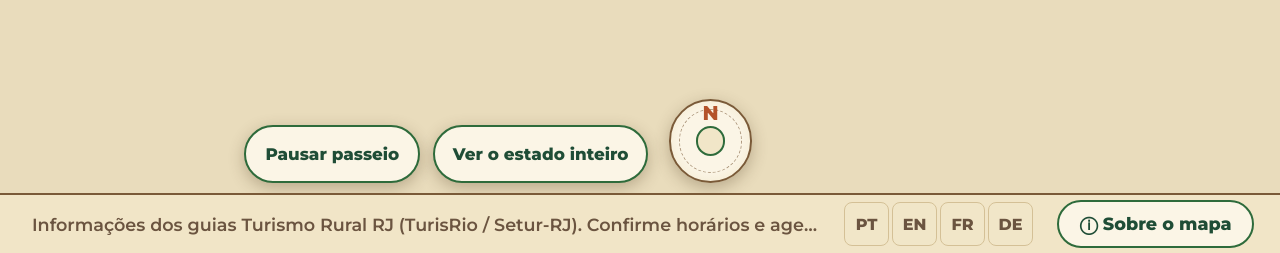
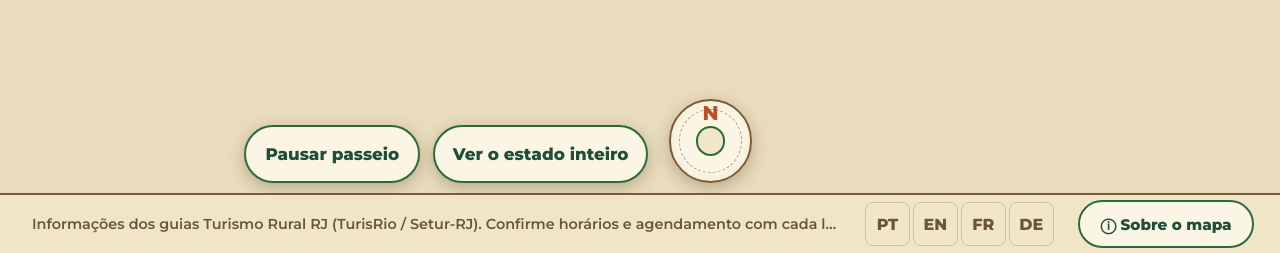
Before and after one commit to joao-fanara/mapa-turismo-rural-rj, a PHP site: page / in a window 1280 px wide. Shown: the part 547-800 px from the top of the page. Run offline with PHP 8.4, Linux system fonts and the light colour scheme; some libraries are stand-ins or nearby versions.

Commit message:
Fontes menores no rodapé e no painel Sobre o mapa
Co-Authored-By: Claude Sonnet 5.5 <noreply@anthropic.com>

```diff
--- a/telao/estilo.css
+++ b/telao/estilo.css
@@ -169,20 +169,20 @@ button { font-family: var(--fonte); }
 #pausa:focus-visible, #ver-estado:focus-visible { outline: 3px solid var(--terracota); outline-offset: 3px; }
 
 /* rodapé: uma linha só, sempre visível; fontes completas no painel ⓘ */
-#rodape { position: absolute; left: 0; right: 0; bottom: 0; display: flex; align-items: center; gap: 1.5rem; padding: .3rem 1.6rem .3rem 2rem; background: rgba(241, 230, 200, .97); border-top: .16rem solid var(--borda); font-size: 1.1rem; line-height: 1.2; font-weight: 600; color: var(--tinta-suave); }
+#rodape { position: absolute; left: 0; right: 0; bottom: 0; display: flex; align-items: center; gap: 1.5rem; padding: .3rem 1.6rem .3rem 2rem; background: rgba(241, 230, 200, .97); border-top: .16rem solid var(--borda); font-size: .9rem; line-height: 1.2; font-weight: 600; color: var(--tinta-suave); }
 #r-base { flex: 1; min-width: 0; white-space: nowrap; overflow: hidden; text-overflow: ellipsis; }
 #r-base b { color: var(--terracota); letter-spacing: .06em; text-transform: uppercase; }
 #info, #fechar, #i-fechar, #f-fechar, #tela-cheia {
   pointer-events: auto; flex: none; min-height: max(48px, 2.5rem); min-width: max(48px, 7.5rem); padding: 0 1.3rem;
-  font: 800 1.1rem var(--fonte); color: var(--verde); background: var(--papel);
+  font: 800 .95rem var(--fonte); color: var(--verde); background: var(--papel);
   border: .14rem solid var(--verde-2); border-radius: 3rem; cursor: pointer;
 }
 #info[aria-expanded="true"] { background: var(--verde); color: var(--papel); }
 #tela-cheia { min-width: max(48px, 3.2rem); padding: 0; display: grid; place-items: center; }
 #tela-cheia svg { width: 1.6rem; height: 1.6rem; }
 #tela-cheia:focus-visible, #info:focus-visible, #fechar:focus-visible, #i-fechar:focus-visible, #f-fechar:focus-visible, #i-lista button:focus-visible { outline: 3px solid var(--terracota); outline-offset: 3px; }
-#fontes { pointer-events: auto; right: 1.6rem; bottom: calc(var(--rodape-h) + .8rem); width: 58rem; padding: 1.2rem 1.6rem; z-index: 5; }
-#f-lista { display: grid; grid-template-columns: 11rem 1fr; gap: .7rem 1.2rem; margin-top: .8rem; font-size: 1.1rem; line-height: 1.35; }
+#fontes { pointer-events: auto; right: 1.6rem; bottom: calc(var(--rodape-h) + .8rem); width: 50rem; padding: 1.2rem 1.6rem; z-index: 5; }
+#f-lista { display: grid; grid-template-columns: 11rem 1fr; gap: .7rem 1.2rem; margin-top: .8rem; font-size: .9rem; line-height: 1.35; }
 #f-lista dt { font-weight: 800; color: var(--terracota); }
 #f-lista dd { color: var(--tinta); overflow-wrap: anywhere; }
 #fechar { display: block; margin: 1rem 0 0 auto; }
```
